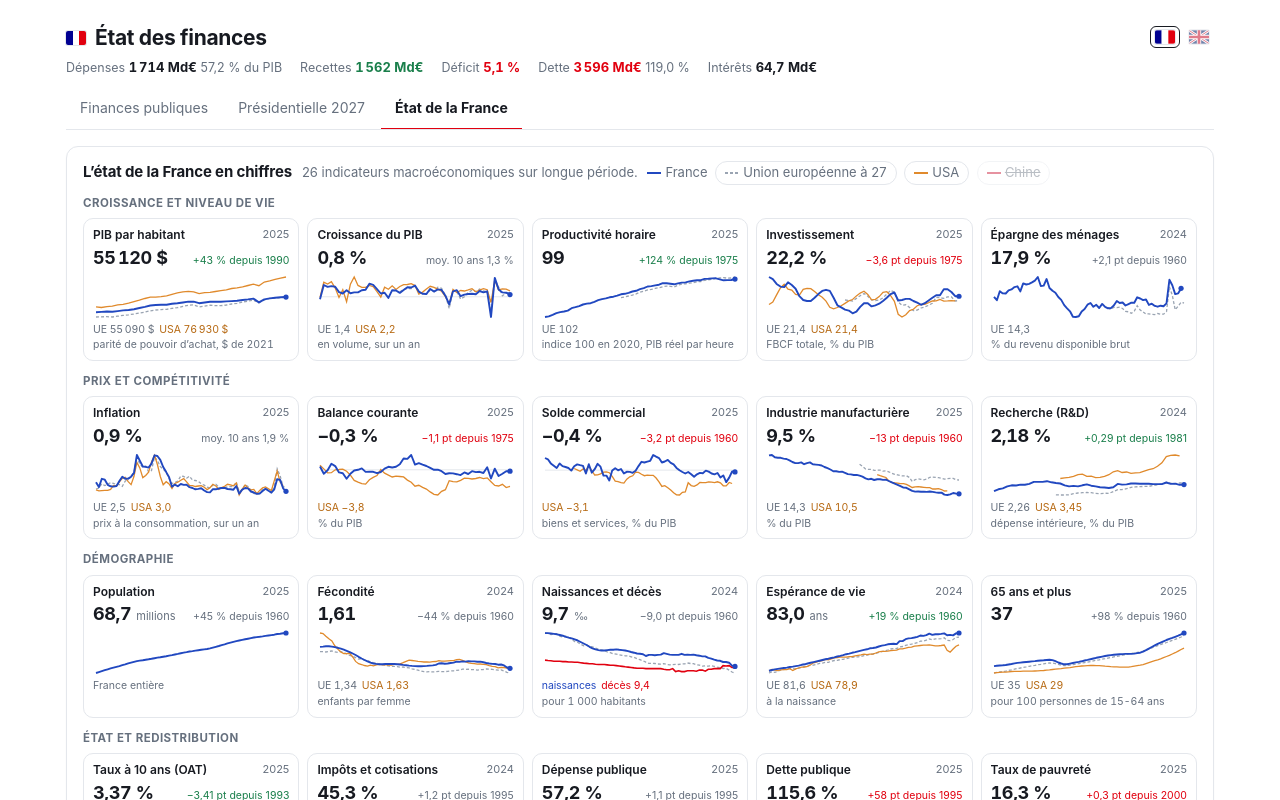
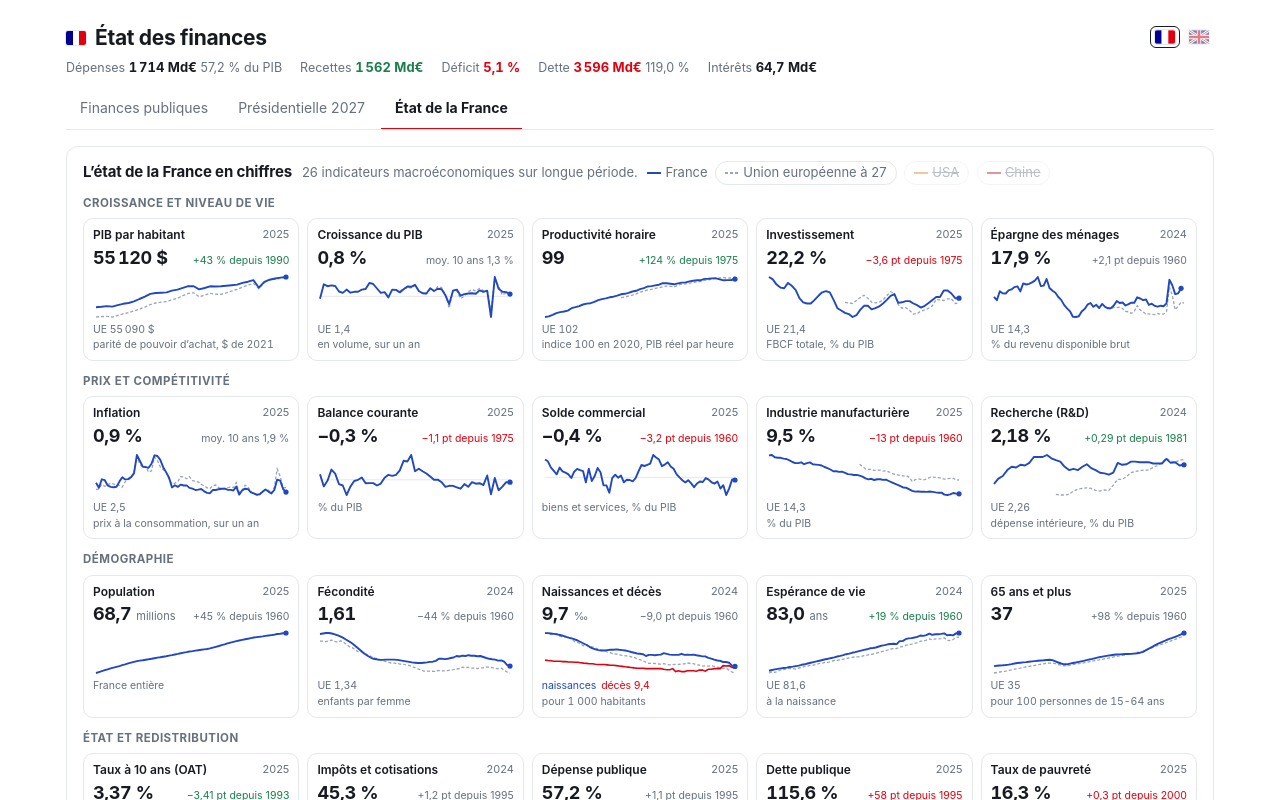
Before and after one commit to AnonymousFrench/-FinancesPubliquesdelaFrance, a React (Vite) app: page /etat-de-la-france in a window 1280 px wide. Shown: the top 800 px of the page. Built offline with nearby package versions, Linux system fonts and the light colour scheme.

Commit message:
detail
detail

```diff
--- a/src/components/Etat.jsx
+++ b/src/components/Etat.jsx
@@ -140,7 +140,7 @@ function Sources() {
 
 export default function Etat() {
   // Comparaisons affichées : clic sur la légende pour masquer ou réafficher l’UE, les États-Unis ou la Chine.
-  const [show, setShow] = useState({ eu: true, us: true, cn: false })
+  const [show, setShow] = useState({ eu: true, us: false, cn: false })
   const toggle = k => setShow(v => ({ ...v, [k]: !v[k] }))
   return (
     <Card title={T('L’état de la France en chiffres', 'France in figures')}
```
